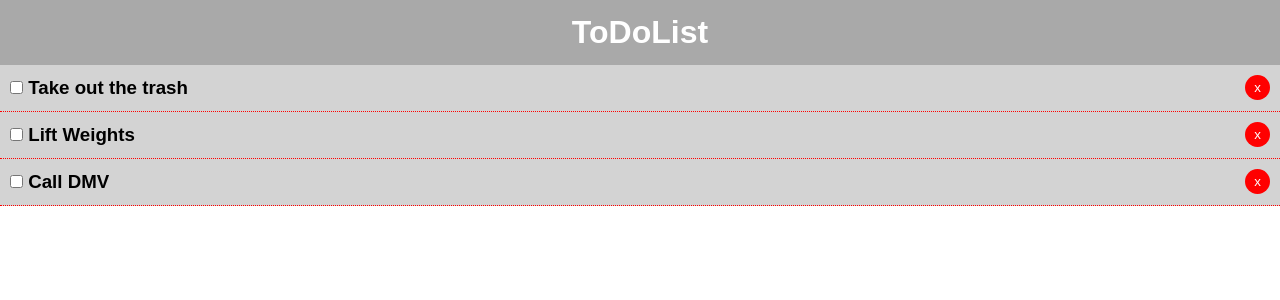
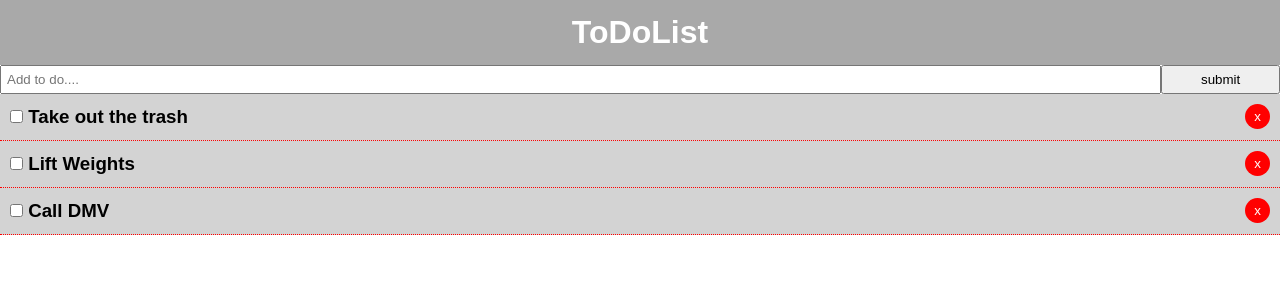
Before and after one commit to salvatoreallegra/React-ToDo, a React (Create React App) app: page / in a window 1280 px wide. Shown: the top 300 px of the page. Built offline with nearby package versions, Linux system fonts and the light colour scheme.

Commit message:
Create inputbox component

```diff
--- a/src/App.js
+++ b/src/App.js
@@ -2,6 +2,7 @@
 import './App.css'
 import Todos from './components/Todos'
 import Header from './components/layout/Header'
+import AddTodo from './components/AddTodo'
 
 class App extends Component {
   state = {
@@ -36,6 +37,7 @@
     return (
       <div>
         <Header />
+        <AddTodo />
         <Todos
           todos={this.state.todos}
           markComplete={this.markComplete}
--- /dev/null
+++ b/src/components/AddTodo.js
@@ -0,0 +1,26 @@
+import React, { Component } from 'react'
+import Todos from './Todos'
+import PropTypes from 'prop-types'
+
+class AddToDo extends Component {
+  render () {
+    return (
+      <form style={{ display: 'flex' }}>
+        <input
+          type='text'
+          name='title'
+          placeholder='Add to do....'
+          style={{ flex: '10', padding: '5px' }}
+        />
+        <input
+          type='submit'
+          value='submit'
+          className='btn'
+          style={{ flex: '1' }}
+        />
+      </form>
+    )
+  }
+}
+
+export default AddToDo
```
